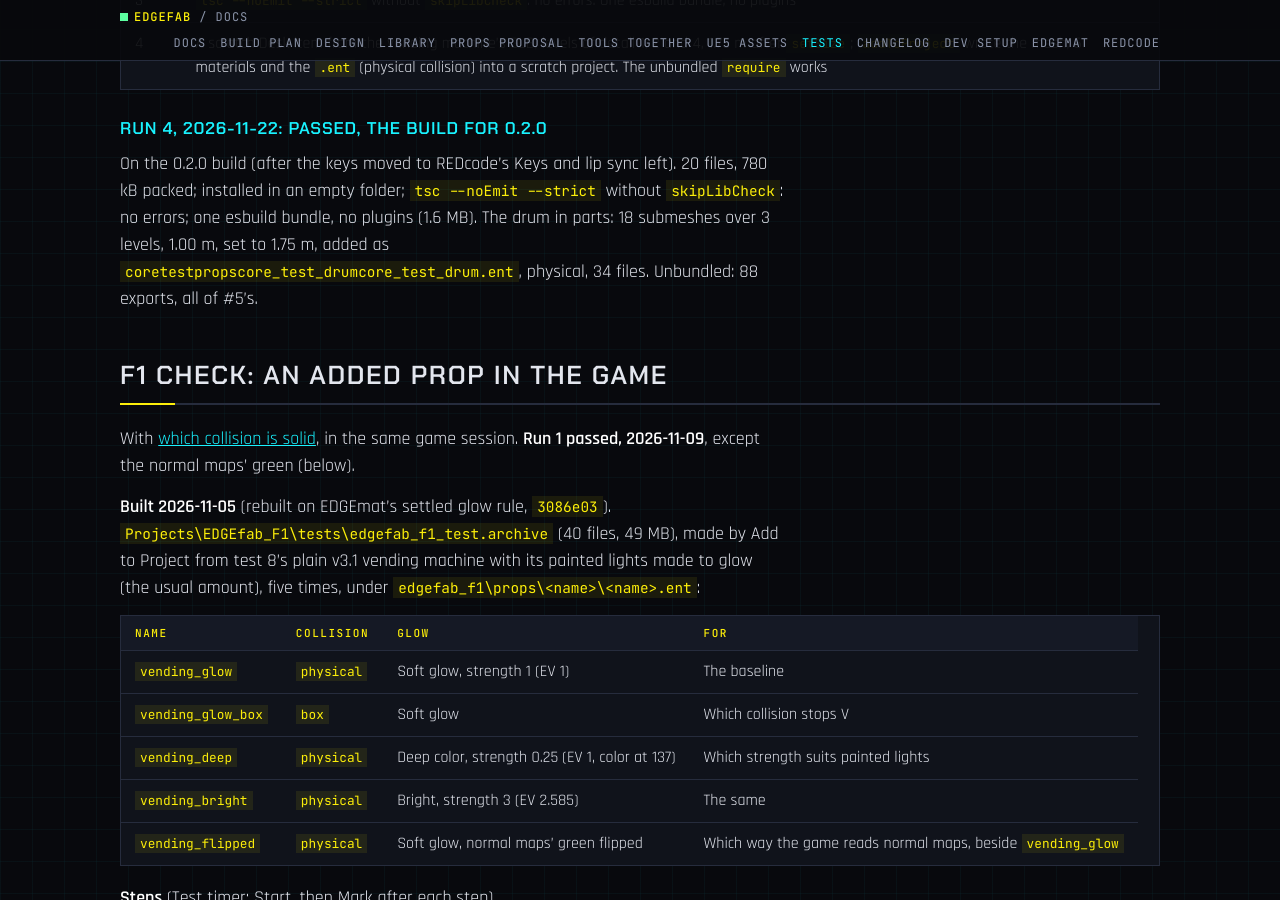
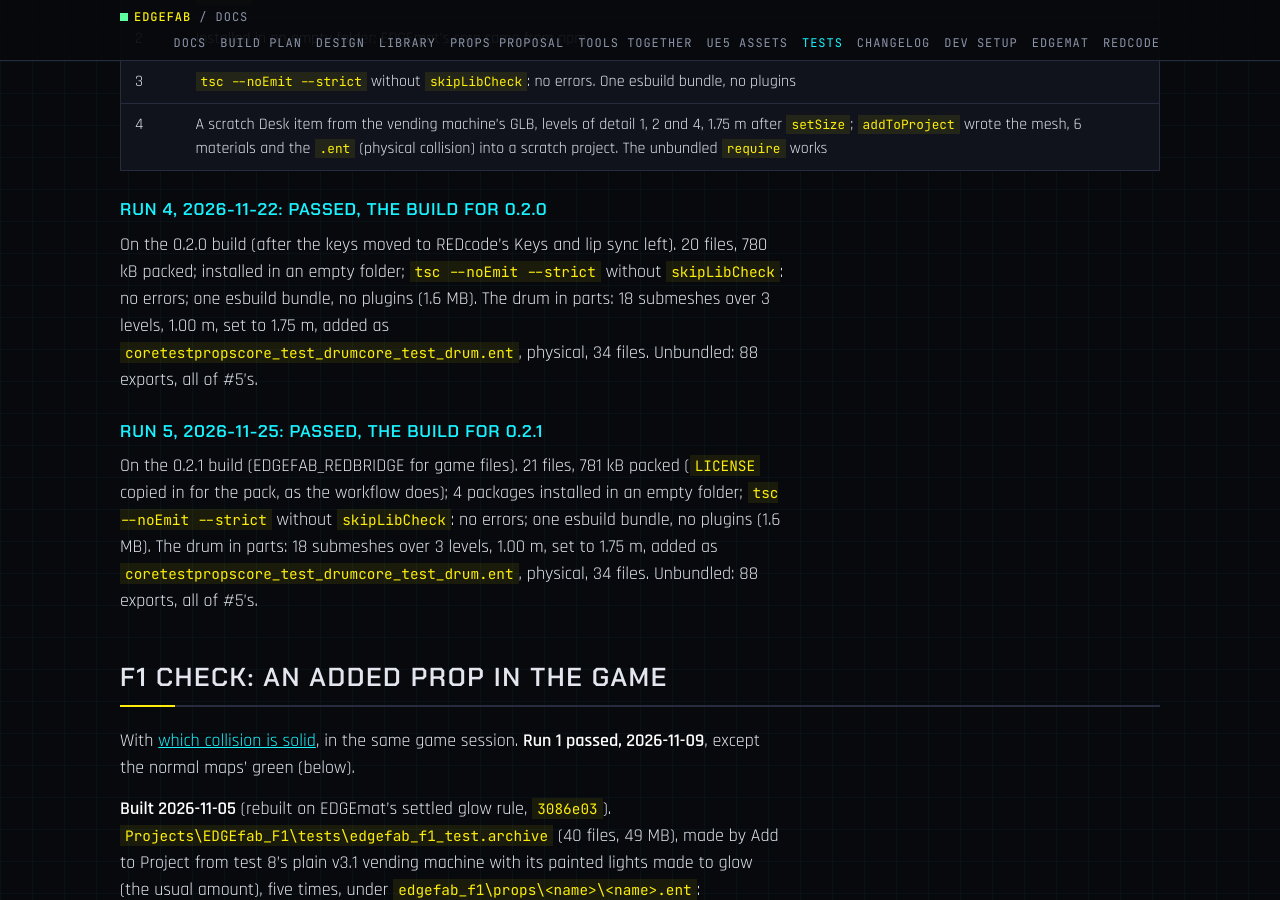
Before and after one commit to Edgemodders/EDGEfab, a Jekyll site: the page built from docs/testing.md, in a window 1280 px wide and 900 px high, scrolled down 33603 px. Built offline with Jekyll 4.4.1, drawn with Linux system fonts in a browser that asks for light colours; some of the changed text lies outside the part shown.

Commit message:
EDGEfab 0.2.1: the changelog section and Nexus summary, the README status and badge, the version, the Nexus description; the release tests on its build
Co-Authored-By: Claude Opus 5.5 <noreply@anthropic.com>

```diff
--- a/docs/testing.md
+++ b/docs/testing.md
@@ -12,7 +12,7 @@ F1's tests come first, then F0's checks.
 
 ## At a glance
 
-Last updated 2026-11-22. Each row links to its test. **0.2.0, 2026-11-22:** the release tests passed on its build (the core package, the smoke test, the typecheck, both keys checks and the package check: 11 files, no PowerShell), and every test since 0.1.0 has passed (the keys test, all 6 steps). **Every test for 0.1.0 has passed; the release waits for part materials in EDGEmat's UI** (EDGEmat #12; the owner, 2026-11-18). The Pictures tab passed (offline, and the owner's 11 VS Code steps), and the three release tests (the smoke test, the core package, the keys test's package check) passed again on main `af59fb8` on 2026-11-18 (after Add to Project learned to keep what didn't change), with that change's own check, Rename's check and the Pictures tab's offline check. They run once more on the build that is released. Built but not seen in VS Code: a failed rename's message naming another window's 3D view, and its closed tabs put back.
+Last updated 2026-11-25. Each row links to its test. **0.2.1, 2026-11-25:** the release tests passed on its build (the core package, the smoke test, the typecheck, both keys checks, the bridge check and the package check: 11 files, no PowerShell, the fix in the bundled server), and the one test since 0.2.0 passed (EDGEFAB_REDBRIDGE reaches the game bridge). **0.2.0, 2026-11-22:** the release tests passed on its build (the core package, the smoke test, the typecheck, both keys checks and the package check: 11 files, no PowerShell), and every test since 0.1.0 has passed (the keys test, all 6 steps). **Every test for 0.1.0 has passed; the release waits for part materials in EDGEmat's UI** (EDGEmat #12; the owner, 2026-11-18). The Pictures tab passed (offline, and the owner's 11 VS Code steps), and the three release tests (the smoke test, the core package, the keys test's package check) passed again on main `af59fb8` on 2026-11-18 (after Add to Project learned to keep what didn't change), with that change's own check, Rename's check and the Pictures tab's offline check. They run once more on the build that is released. Built but not seen in VS Code: a failed rename's message naming another window's 3D view, and its closed tabs put back.
 
 **Lip sync's six tests moved to REDcode on 2026-11-22**, with the Lip Sync editor (the owner: EDGEfab covers props and clothing only): FL1, the spikes LS1, LS2 and A2F, the head in the tab, and Add a Line, each with every run, are in REDcode's branch `lipsync`, `lipsync/docs/testing.md`. None of them counts for EDGEfab's release gate now.
 
@@ -24,14 +24,14 @@ Last updated 2026-11-22. Each row links to its test. **0.2.0, 2026-11-22:** the
 | [Check: Game materials on a prop's parts](#f1-check-game-materials-on-a-props-parts) | Prepared by Claude through MCP; in the game by the owner | F1 (may join 0.1.0) | 2026-11-17 | **Passed** (owner, in the game) |
 | [The extension in VS Code (the owner's pass)](#f1-the-extension-in-vs-code-the-owners-pass) | By hand in VS Code: scripted by the EDGEweb session, then the owner | F1 | 2026-11-15 | **Pass** (with fixes) |
 | [The phase test, props placed with EDGEbuilder (EDGEfab #2)](#f1-the-phase-test-props-placed-with-edgebuilder-edgefab-2) | In the game, with EDGEbuilder: scripted, then the owner | F1 | 2026-11-15 | **Pass**. The phase test; EDGEfab #2 closed |
-| [Prepare a model (smoke test, without VS Code)](#f1-prepare-a-model-smoke-test-without-vs-code) | Automated, with REDbridge | F1 | 2026-11-22 | **Pass** on the build for 0.2.0 |
+| [Prepare a model (smoke test, without VS Code)](#f1-prepare-a-model-smoke-test-without-vs-code) | Automated, with REDbridge | F1 | 2026-11-25 | **Pass** on the build for 0.2.1 |
 | [Add to Project (without the game)](#f1-add-to-project-without-the-game) | Automated, with REDbridge | F1 | 2026-11-15 | Pass (normal maps' green flipped) |
 | [Add to Project again (without the game)](#f1-add-to-project-again-without-the-game) | Automated, with REDbridge | F1 | 2026-11-18 | **Pass**: unchanged materials and swapped parts kept |
 | [Add to Project again, with EDGEmat's parts (without the game)](#f1-add-to-project-again-with-edgemats-parts-without-the-game) | Automated, with REDbridge and EDGEmat's build | F1 | 2026-11-18 | **Pass**: parts swapped by EDGEmat's own tools kept, and back again |
 | [Add to Project again and Open in EDGEmat, in VS Code](#f1-add-to-project-again-and-open-in-edgemat-in-vs-code-the-owner) | By hand in VS Code, both tools' builds: the owner | F1 | 2026-11-18 | **Pass** (owner), after Open in EDGEmat and Reveal in REDcode were added |
 | [The Library (without the game)](#f1-the-library-without-the-game) | Automated, a scratch Library | F1 | 2026-11-13 | Pass, after a fix |
 | [Rename, and copied items (without the game)](#f1-rename-and-copied-items-without-the-game) | Automated, with REDbridge for `--add` | F1 | 2026-11-17 | **Pass**: the files inside take the name too |
-| [The core package (EDGEfab #5)](#f1-the-core-package-edgefab-5) | By Claude, a scratch project | F1 | 2026-11-22 | **Pass** on the build for 0.2.0 |
+| [The core package (EDGEfab #5)](#f1-the-core-package-edgefab-5) | By Claude, a scratch project | F1 | 2026-11-25 | **Pass** on the build for 0.2.1 |
 | [Keys in VS Code's secret storage (EDGEfab #4)](#f1-keys-in-vs-codes-secret-storage-edgefab-4) | Package check by Claude; VS Code steps by the owner | F1 | 2026-11-17 | **Pass**; step 1 on the final build for 0.1.0. Step 1 reruns before each release |
 | [Picture first and parts (without the game)](#f1-picture-first-and-parts-without-the-game) | Automated, with OpenAI and Tripo keys | F1 | 2026-11-10 | Pass, after a fix |
 | [The glow on a Desk item (without the game)](#f1-the-glow-on-a-desk-item-without-the-game) | Automated | F1 | 2026-11-05 | Pass |
@@ -637,6 +637,10 @@ On main `2f04616`, after the Pictures tab, and again on `8d0c9ed` after Rename w
 
 On the 0.2.0 build (after the keys moved to REDcode's Keys and lip sync left). 20 files, 780 kB packed; installed in an empty folder; `tsc --noEmit --strict` without `skipLibCheck`: no errors; one esbuild bundle, no plugins (1.6 MB). The drum in parts: 18 submeshes over 3 levels, 1.00 m, set to 1.75 m, added as `coretestpropscore_test_drumcore_test_drum.ent`, physical, 34 files. Unbundled: 88 exports, all of #5's.
 
+### Run 5, 2026-11-25: passed, the build for 0.2.1
+
+On the 0.2.1 build (EDGEFAB_REDBRIDGE for game files). 21 files, 781 kB packed (`LICENSE` copied in for the pack, as the workflow does); 4 packages installed in an empty folder; `tsc --noEmit --strict` without `skipLibCheck`: no errors; one esbuild bundle, no plugins (1.6 MB). The drum in parts: 18 submeshes over 3 levels, 1.00 m, set to 1.75 m, added as `coretestpropscore_test_drumcore_test_drum.ent`, physical, 34 files. Unbundled: 88 exports, all of #5's.
+
 ## F1 check: an added prop in the game
 
 With [which collision is solid](#f0-check-which-collision-is-solid-in-the-game), in the same game session. **Run 1 passed, 2026-11-09**, except the normal maps' green (below).
--- a/extensions/edgefab/package.json
+++ b/extensions/edgefab/package.json
@@ -3,7 +3,7 @@
   "displayName": "EDGEfab",
   "description": "The EDGE asset maker for Cyberpunk 2077: turn a textured 3D model, your own or made by Tripo from your words, into a prop the game can use.",
   "publisher": "edgemodders",
-  "version": "0.2.0",
+  "version": "0.2.1",
   "license": "MIT",
   "preview": true,
   "galleryBanner": {
--- a/packages/edgefab-core/package.json
+++ b/packages/edgefab-core/package.json
@@ -1,6 +1,6 @@
 {
   "name": "@edgemodders/edgefab-core",
-  "version": "0.2.0",
+  "version": "0.2.1",
   "description": "EDGEfab's core as a library: a textured GLB (or a model made from words) prepared as a Cyberpunk 2077 prop, put into a WolvenKit project or the EDGE Library, for other tools' extensions and Node mods.",
   "license": "MIT",
   "author": "Edgemodders",
--- a/packages/edgefab-mcp/package.json
+++ b/packages/edgefab-mcp/package.json
@@ -1,6 +1,6 @@
 {
   "name": "@edgemodders/edgefab-mcp",
-  "version": "0.2.0",
+  "version": "0.2.1",
   "description": "EDGEfab for AI assistants over MCP: make a Cyberpunk 2077 prop from a textured 3D model, or from words through Tripo, prepared for the game.",
   "license": "MIT",
   "author": "Edgemodders",
```
Also changed, not shown: README.md, docs/assets/brand/badges/status.svg, docs/changelog.md, 3 other files.
